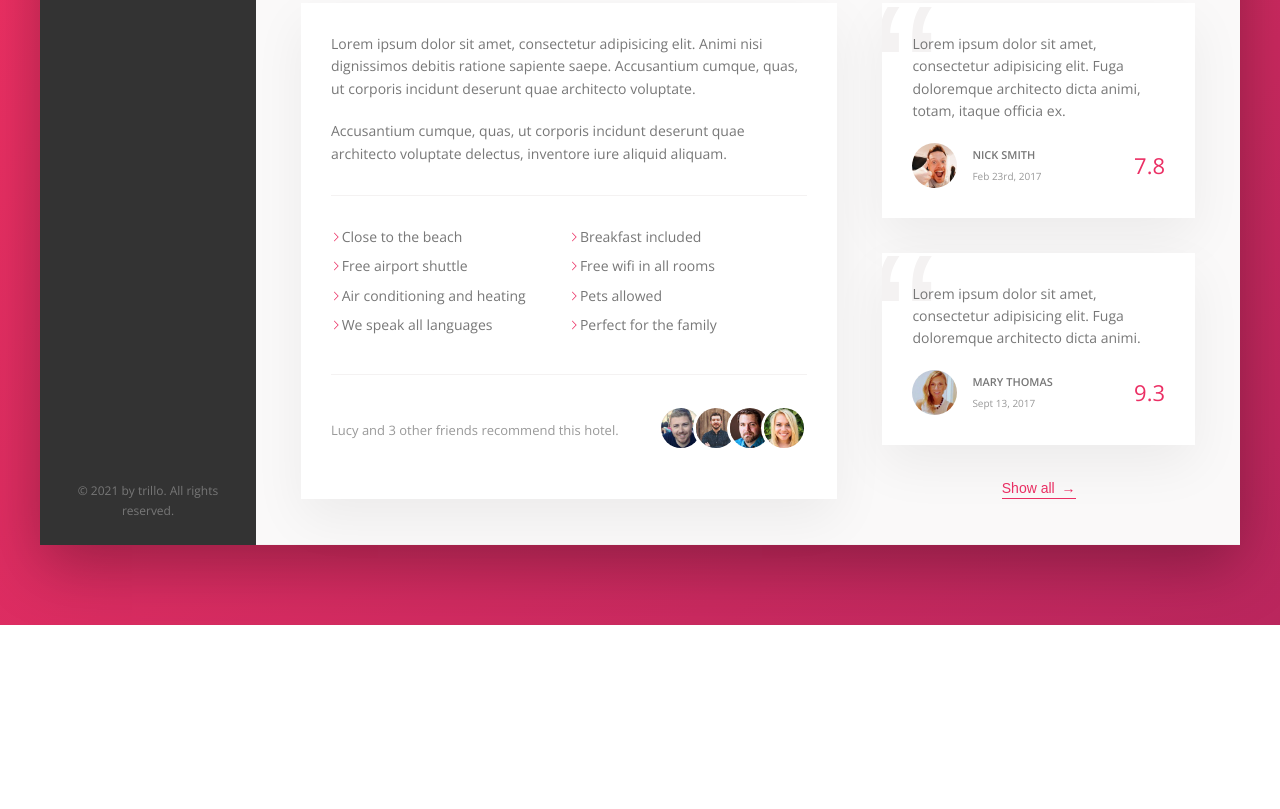
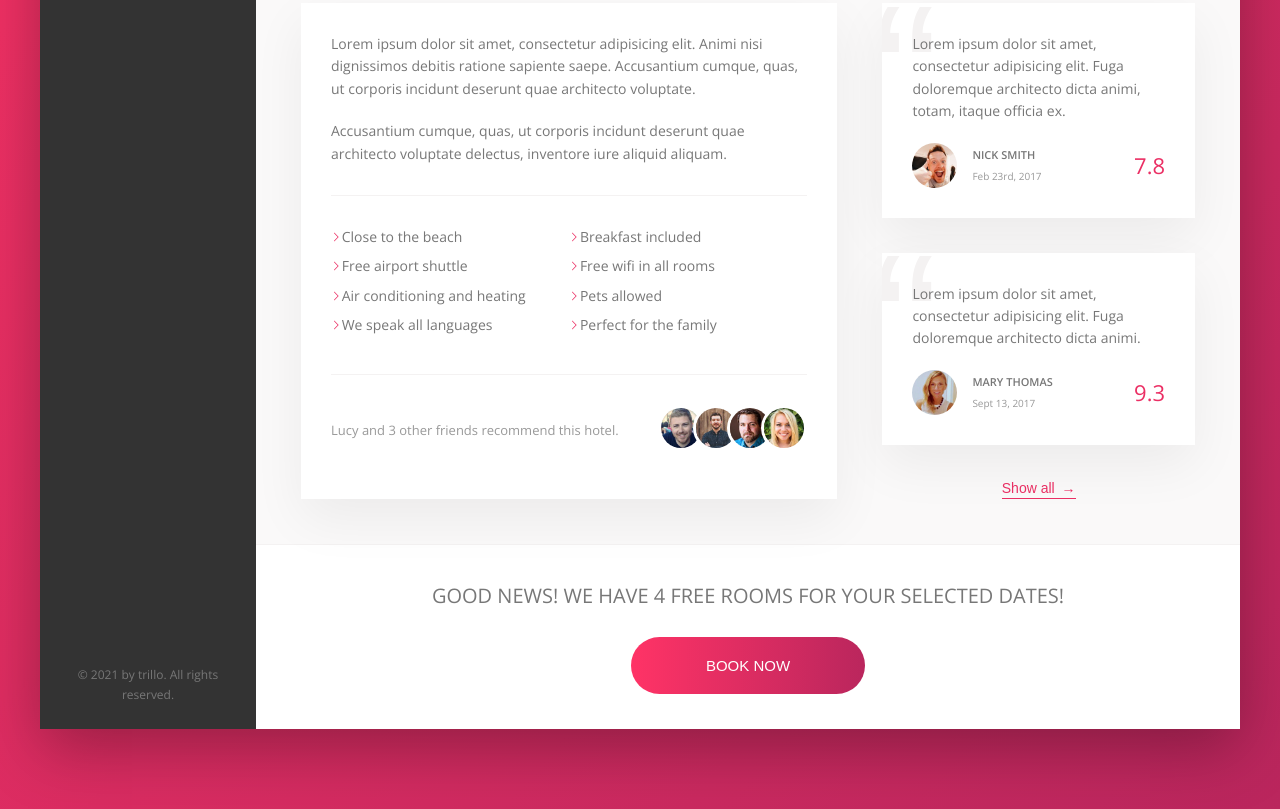
Before and after one commit to kylefarmer85/trillo, a website: page index.html in a window 1280 px wide. Shown: the part 644-1453 px from the top of the page. Before the commit the page ends 1269 px from the top, so only its background shows below. Drawn offline with nearby package versions, Linux system fonts and the light colour scheme.

Commit message:
create and style cta section

```diff
--- a/index.html
+++ b/index.html
@@ -192,9 +192,18 @@
                       <div class="review__rating">9.3</div>
                     </figcaption>
                   </figure>
-
                   <button class="btn-inline">Show all <span>&rarr;</span></button>
                 </div>
+              </div>
+
+              <div class="cta">
+                <h2 class="cta__book-now">
+                  Good news! We have 4 free rooms for your selected dates!
+                </h2>
+                <button class="btn">
+                  <span class="btn__visible">Book now</span>
+                  <span class="btn__invisible">Only 4 rooms left</span>
+                </button>
               </div>
 
             </main>
--- a/sass/_components.scss
+++ b/sass/_components.scss
@@ -432,3 +432,65 @@
     z-index: 1;
   }
 }
+
+// CALL TO ACTION //
+
+.cta {
+  padding: 3.5rem 0;
+  text-align: center;
+
+  &__book-now {
+    font-size: 2rem;
+    font-weight: 300;
+    text-transform: uppercase;
+    margin-bottom: 2.5rem;
+  }
+}
+
+.btn {
+  font-size: 1.5rem;
+  font-weight: 300;
+  text-transform: uppercase;
+  border-radius: 100px;
+  border: none;
+  background-image: linear-gradient(to right, var(--color-primary-light), var(--color-primary-dark));
+  color: #fff;
+  position: relative;
+  overflow: hidden;
+  cursor: pointer;
+
+  & > * {
+    display: inline-block;
+    height: 100%;
+    width: 100%;
+    transition: all .2s
+  }
+
+  &__visible {
+    padding: 2rem 7.5rem;
+  }
+
+  &__invisible {
+    position: absolute;
+    padding: 2rem 0;
+    left: 0;
+    top: -100%;
+  }
+
+  &:hover {
+    background-image: linear-gradient(to left, var(--color-primary-light), var(--color-primary-dark));
+  }
+
+  &:hover &__visible {
+    transform: translateY(100%);
+  }
+
+  &:hover &__invisible {
+      top: 0;
+  }
+
+  &:focus {
+    outline: none;
+    animation: pulsate 1s infinite;
+  }
+}
```
Also changed, not shown: css/style.css.
